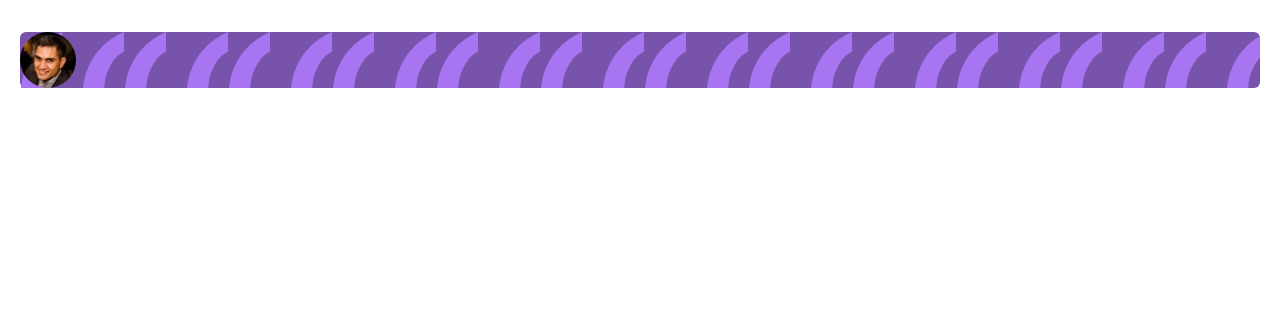
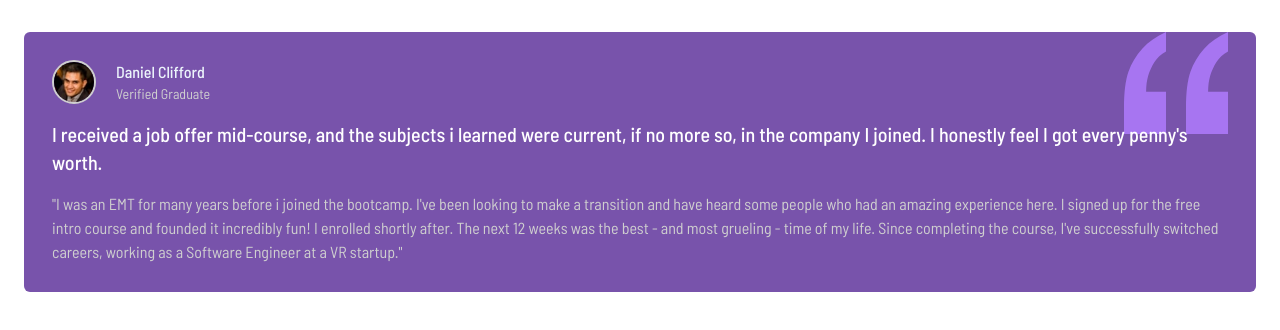
Before and after one commit to manishsindur/Testimonials-grid-section, a website built with Vite: page index.html in a window 1280 px wide. Built offline with nearby package versions, Linux system fonts and the light colour scheme.

Commit message:
Update Testimonials grid section with new styling and content

```diff
--- a/index.html
+++ b/index.html
@@ -14,14 +14,38 @@
     <link rel="stylesheet" href="css/input.css" />
   </head>
   <body>
-    <main class="mx-5 mt-8">
-      <section class="rounded-md bg-Moderate_violet">
-        <div class="bg-[url('/images/bg-pattern-quotation.svg')]">
-          <img
-            class="rounded-full"
-            src="images/image-daniel.jpg"
-            alt="image-daniel"
-          />
+    <main class="mx-6 mt-8 font-Barlow_Semi_Condensed">
+      <section class="rounded-md bg-Moderate_violet px-7">
+        <div
+          class="bg-[url('/images/bg-pattern-quotation.svg')] bg-right-top bg-no-repeat pt-7"
+        >
+          <div class="flex items-center gap-5">
+            <img
+              class="h-11 w-11 rounded-full border-2 border-Light_Gray"
+              src="images/image-daniel.jpg"
+              alt="image-daniel"
+            />
+            <div class="font-medium text-Light_Grayish_Blue">
+              Daniel Clifford
+              <span class="flex text-sm font-normal text-Light_Gray"
+                >Verified Graduate</span
+              >
+            </div>
+          </div>
+          <h1 class="pt-4 text-xl font-medium text-white">
+            I received a job offer mid-course, and the subjects i learned were
+            current, if no more so, in the company I joined. I honestly feel I
+            got every penny's worth.
+          </h1>
+          <p class="mt-4 pb-7 text-Light_Gray">
+            "I was an EMT for many years before i joined the bootcamp. I've been
+            looking to make a transition and have heard some people who had an
+            amazing experience here. I signed up for the free intro course and
+            founded it incredibly fun! I enrolled shortly after. The next 12
+            weeks was the best - and most grueling - time of my life. Since
+            completing the course, I've successfully switched careers, working
+            as a Software Engineer at a VR startup."
+          </p>
         </div>
       </section>
       <section></section>
```
